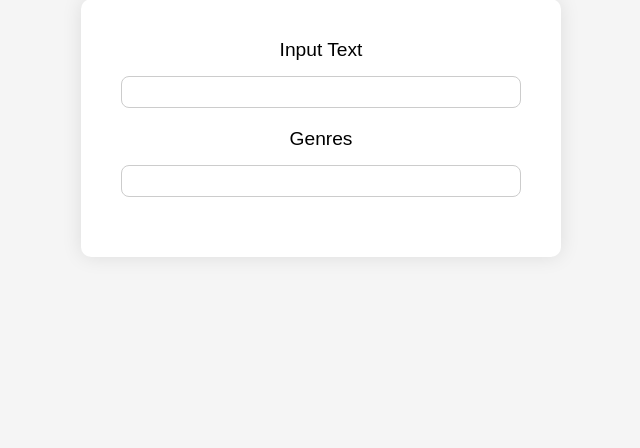
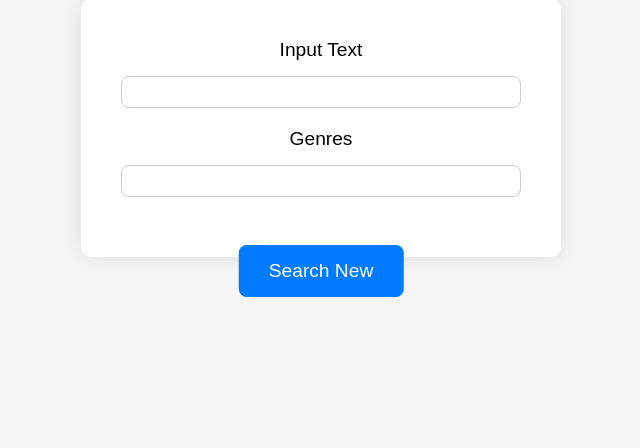
Before and after one commit to moinul-hossain-dhrubo/MultiLabel-Movie-Genre-Classifier, a Flask app: template templates/result.html in a window 1280 px wide. Shown: the part 357-805 px from the top of the page, without its empty margins (319-959 px from the left). Run offline with Flask 3, Linux system fonts and the light colour scheme; the template is opened without the code that fills it, so the values that code supplies are empty.

Commit message:
adding new button

```diff
--- a/templates/result.html
+++ b/templates/result.html
@@ -36,6 +36,7 @@
             padding: 40px;
             width: 400px;
             text-align: center;
+            position: relative;
         }
 
         label {
@@ -51,6 +52,20 @@
             border: 1px solid #ccc;
             border-radius: 8px;
         }
+
+        #search-new-btn {
+            font-size: 1.2em;
+            padding: 15px 30px;
+            background-color: #007bff;
+            color: #fff;
+            border: none;
+            border-radius: 8px;
+            cursor: pointer;
+            position: absolute;
+            bottom: -40px; /* Adjust the value as needed */
+            left: 50%;
+            transform: translateX(-50%);
+        }
     </style>
 </head>
 
@@ -62,6 +77,7 @@
             <div id="result-text">{{ input_text }}</div>
             <label for="result-text">Genres</label>
             <div id="result-text">{{ output_text }}</div>
+            <button id="search-new-btn" onclick="window.location.href='/';">Search New</button>
         </div>
     </div>
 </body>
```
